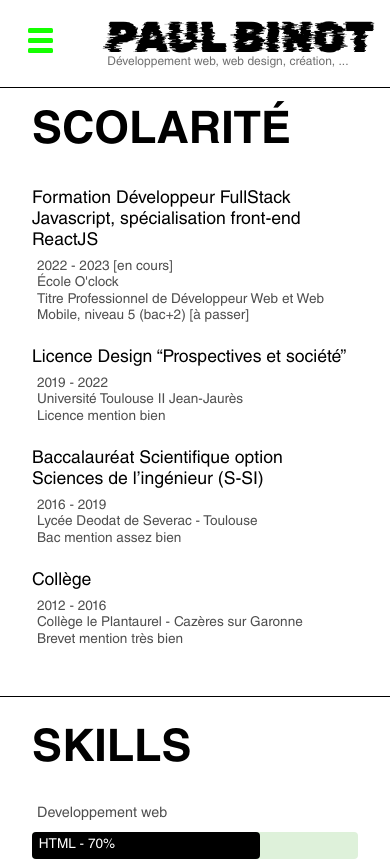
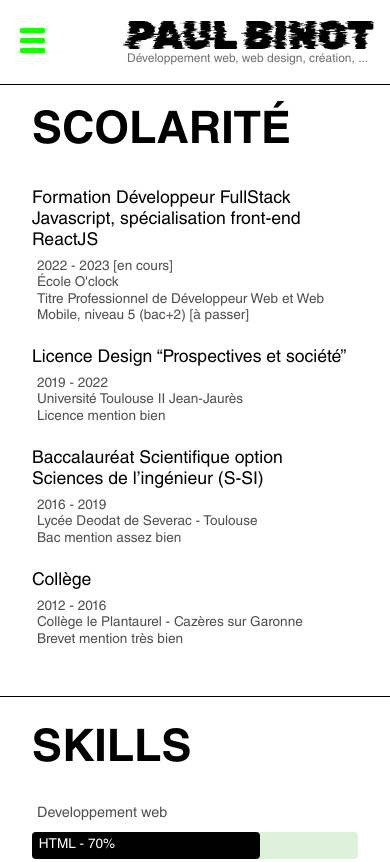
Before and after one commit to paulbinot/Portfolio, a plain HTML site: page index.html in a window 390 px wide. Shown: the top 862 px of the page. Drawn offline with Linux system fonts and the light colour scheme.

Commit message:
ajustement responsive

```diff
--- a/style/style.css
+++ b/style/style.css
@@ -106,6 +106,10 @@ a:hover {
 
 @media only screen and (max-width: 768px)  {
 
+    h1 {
+        font-size: 2.5em;
+    }
+
     .menu-links {
         display: none;
     }
@@ -119,7 +123,7 @@ a:hover {
     }
 
     .menu-button-container {
-        width: 5em;
+        width: 4em;
         height: 5em;
         display: flex;
         justify-content: center;
@@ -135,7 +139,7 @@ a:hover {
         height: 5px;
         background: #14FF00;
         border-radius: 1.5px;
-        transition: all 0.2s ease-in-out;
+        transition: all 0s ease-in-out;
     }
 
     .button-part::before, .button-part::after {
```
